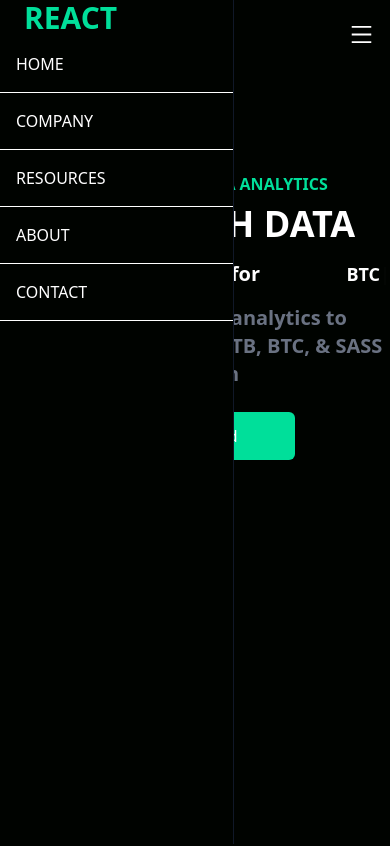
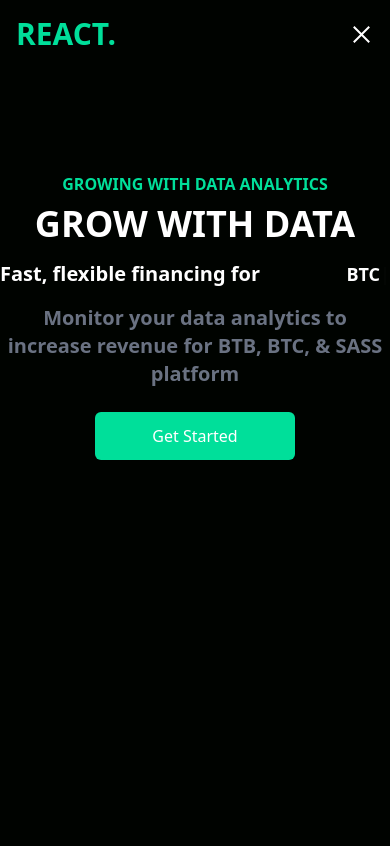
Before and after one commit to Developerfiyin/first-tailwind-project, a React (Vite) app: page / in a window 390 px wide. Shown: the top 846 px of the page. Built offline with nearby package versions, Linux system fonts and the light colour scheme.

Commit message:
Found errors in Navbar.jsx

```diff
--- a/src/Components/Navbar/Navbar.jsx
+++ b/src/Components/Navbar/Navbar.jsx
@@ -5,8 +5,8 @@ const Navbar = () => {
   const  [nav, setNav] = useState(false)
 
    const handleClick = () => {
-    setNav(!nav)
-   }
+    setNav(!nav);
+   };
 
   return (
     <>
@@ -19,22 +19,17 @@ const Navbar = () => {
             <li className='p-4'> About</li>
             <li className='p-4'>Contact </li>
            </ul>
-            <div onClick={handleClick} className='block md:hidden ' >
-                 {!nav ? <AiOutlineMenu size={25}/> : <AiOutlineClose size={25}/> }</div>
+            <div onClick={handleClick} className='block md:hidden' >
+                 {nav ? <AiOutlineMenu size={25}/> : <AiOutlineClose size={25}/> }</div>
 
-                     <div className={!nav ? 'fixed border-r h-full top-0 left-0 w-[60%] border-r-gray-900 bg-[#000300]' : 'fixed -left-full'}>
-                      <h1 className='text-3xl text-[#00df9a]  font-bold mx-6'>REACT</h1>
-                      <ul className='uppercase'>
+                     <ul className={nav ? 'fixed border-r h-full top-0 left-0 w-[60%] border-r-gray-900 bg-[#000300] ease-in-out duration-500' : 'ease-in-out duration-500 fixed -left-full'}>
+                      <h1 className='text-3xl text-[#00df9a] w-full font-bold mx-6'>REACT</h1>
                           <li className='p-4 border-b border-grey-700'>Home</li>
                           <li className='p-4 border-b border-grey-800'>Company</li>
                           <li className='p-4 border-b border-grey-800'>Resources </li>
                           <li className='p-4 border-b border-grey-700'> About</li>
                           <li className='p-4 border-b border-grey-700'>Contact </li>
-                      </ul>
-
-
-
-                       </div>
+                       </ul>
       </div>
 
 
```
